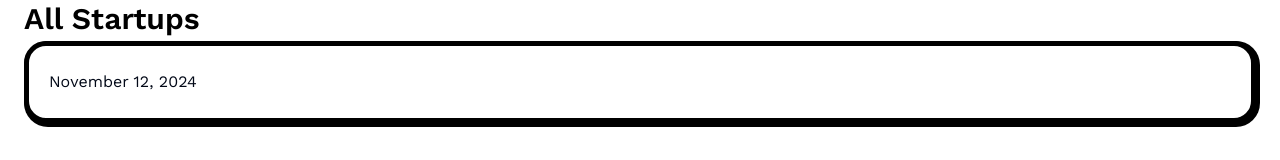
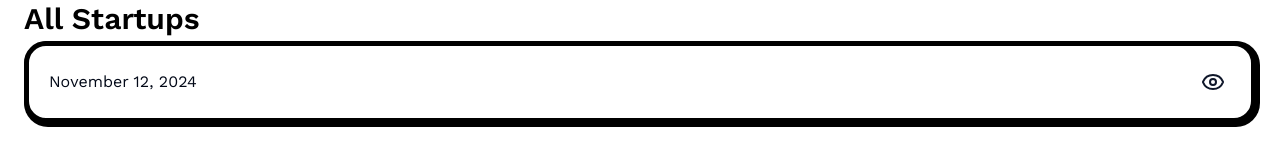
Before and after one commit to Ashiqur97/Next-js-15-project, a Next.js app: page / in a window 1280 px wide. Shown: the part 628-788 px from the top of the page. Built offline with nearby package versions, Linux system fonts and the light colour scheme; no server answers.

Commit message:
code change

```diff
--- a/components/StartupCard.tsx
+++ b/components/StartupCard.tsx
@@ -1,4 +1,5 @@
 import {formatDate} from "@/lib/utils";
+import { EyeIcon } from "lucide-react";
 
 const StartupCard = ({post}: {post: StartupTypeCard}) => {
   return (
@@ -7,6 +8,10 @@ const StartupCard = ({post}: {post: StartupTypeCard}) => {
             <p className="startup_card_date">
                 {formatDate(post._createdAt)}
             </p>
+            <div className="flex gap-1.5">
+                <EyeIcon className="size-6 text-primary" />
+                <span>{post.views}</span>
+            </div>
       </div>
     </li>
   )
```
